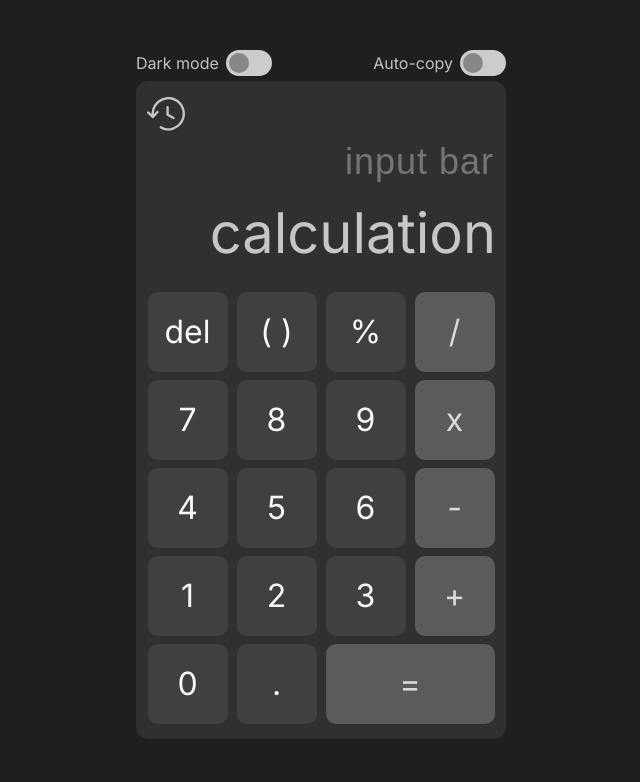
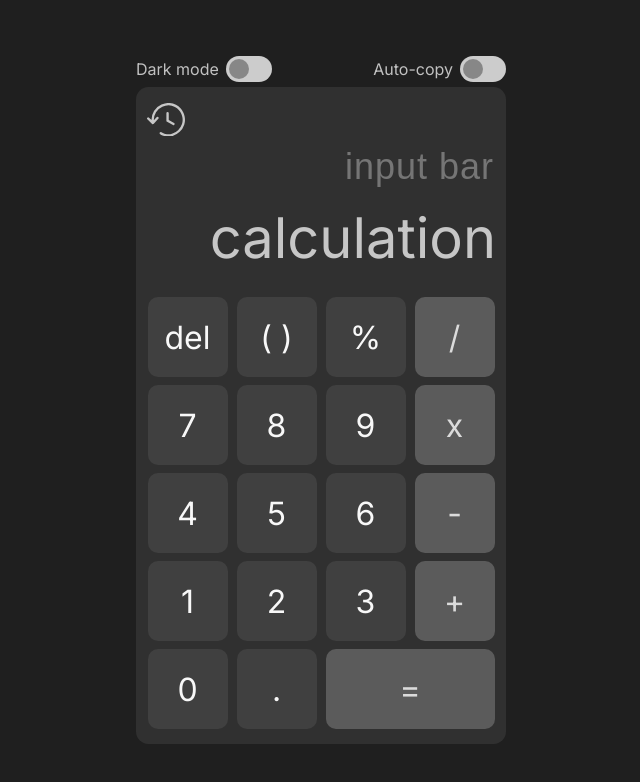
Before and after one commit to Kris-github0/Calculator, a plain HTML site: page index.html in a window 1280 px wide. Shown: the whole page, without its empty margins (319-959 px from the left). Drawn offline with Linux system fonts and the light colour scheme.

Commit message:
Fix global wrapper vertical alignment

```diff
--- a/css/style.css
+++ b/css/style.css
@@ -79,7 +79,7 @@ button {
 }
 
 main {
-  margin: 50px 5px;
+  margin: 5px;
   display: flex;
   justify-content: center;
   align-items: center;
@@ -87,6 +87,13 @@ main {
 
 .wrapper {
   width: 370px;
+}
+
+@media screen and (min-height: 700px) {
+  main {
+    height: 100vh;
+    margin: 0 5px;
+  }
 }
 
 .global-options-container {
```
